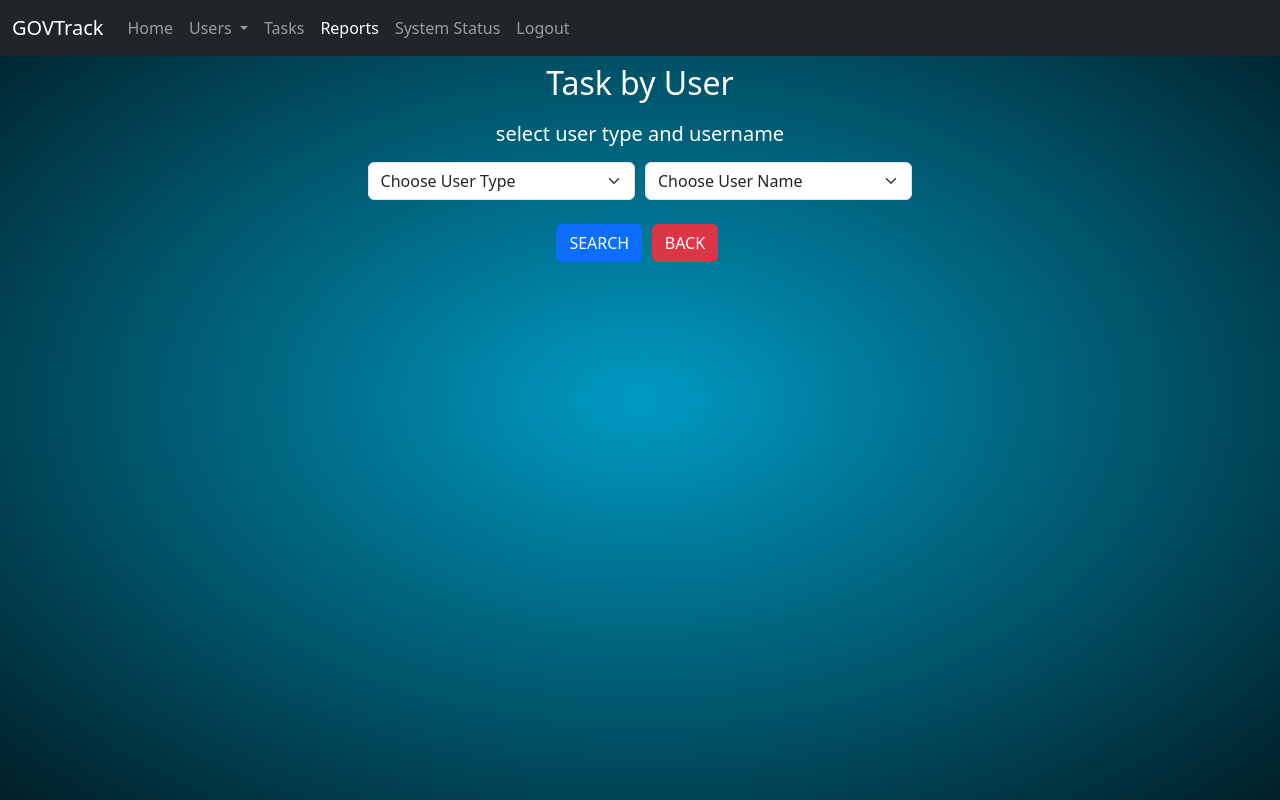
After one commit to S92066157/GovTrack, a PHP site: page /admin/taskByUser.php in a window 1280 px wide. The commit adds this page. Run offline with PHP 8.4, Linux system fonts and the light colour scheme.

Commit message:
new function implemented - task by user

```diff
--- a/JS/javascriptsAdmin.js
+++ b/JS/javascriptsAdmin.js
@@ -23,9 +23,7 @@ function checkUsernameAvailibility() {
         }
     };
 
-    // Send the request with the encoded parameter
     xhr.send("username=" + encodeURIComponent(username));
-
 }
 
 function createNewUser() {
@@ -37,7 +35,6 @@ function createNewUser() {
     var lastname = document.getElementById("lName").value;
 
     var xhr = new XMLHttpRequest();
-
 
     // Configure it: POST-request to with php file
     xhr.open("POST", "../ajax/admin/createNewUser.php", true);
@@ -58,7 +55,6 @@ function createNewUser() {
         }
     };
 
-    // Send the request with the encoded contactNo parameter
     xhr.send("username=" + encodeURIComponent(username) +
         "&password=" + encodeURIComponent(password) +
         "&userRole=" + encodeURIComponent(userRole) +
@@ -96,13 +92,11 @@ function updateUser() {
         }
     };
 
-    // Send the request with the encoded contactNo parameter
     xhr.send("username=" + encodeURIComponent(username) +
         "&password=" + encodeURIComponent(password) +
         "&userRole=" + encodeURIComponent(userRole) +
         "&firstname=" + encodeURIComponent(firstname) +
         "&lastname=" + encodeURIComponent(lastname));
-
 }
 
 
@@ -110,9 +104,7 @@ function deleteUser() {
 
     var username = document.getElementById('username').value;
 
-
     var xhr = new XMLHttpRequest();
-
 
     // Configure it: POST-request to with php file
     xhr.open("POST", "../ajax/admin/deleteUser.php", true);
@@ -133,9 +125,8 @@ function deleteUser() {
 
         }
     };
-    // Send the request with the encoded contactNo parameter
+
     xhr.send("username=" + encodeURIComponent(username));
-
 }
 
 
@@ -172,10 +163,7 @@ function loadUserData() {
 
         }
     };
-
-    // Send the request with the encoded contactNo parameter
     xhr.send("username=" + encodeURIComponent(username));
-
 }
 
 
@@ -188,7 +176,6 @@ function loadUserDataDelete() {
     var lastname = document.getElementById("lName");
 
     var xhr = new XMLHttpRequest();
-
 
     // Configure it: POST-request to with php file
     xhr.open("POST", "../ajax/admin/fetchuserdata.php", true);
@@ -219,11 +206,9 @@ function loadUserDataDelete() {
         }
     };
 
-    // Send the request with the encoded contactNo parameter
     xhr.send("username=" + encodeURIComponent(username));
 
 }
-
 
 
 function retrieveTaskDetails() {
@@ -231,7 +216,6 @@ function retrieveTaskDetails() {
     var uniqueID = document.getElementById('uniqueID').value;
 
     var xhr = new XMLHttpRequest();
-
 
     // Configure it: POST-request to with php file
     xhr.open("POST", "../ajax/admin/checkRef.php", true);
@@ -256,9 +240,7 @@ function retrieveTaskDetails() {
         }
     };
 
-
     xhr.send("uniqueID=" + encodeURIComponent(uniqueID));
-
 }
 
 
@@ -269,9 +251,7 @@ function retrieveDetailsbyDateFront() {
     var table = document.getElementById('resultTableFront');
     var heading = document.getElementById('frontHeading');
 
-
     var xhr = new XMLHttpRequest();
-
 
     // Configure it: POST-request to with php file
     xhr.open("POST", "../ajax/admin/checkbyDateFront.php", true);
@@ -285,13 +265,13 @@ function retrieveDetailsbyDateFront() {
 
             var response = JSON.parse(xhr.responseText);
 
-            console.log(response);
-
             if (response.status == 0) {
                 alert(response.message);
                 heading.innerText = "";
                 table.innerHTML = "";
             }
+
+
             else {
                 heading.innerText = "Task by frontoffice officers"
                 table.innerHTML = "<th> Customer name </th><th> UniqueID </th><th> Task Description</th> <th> Date </th><th> EMP Username </th>";
@@ -304,7 +284,6 @@ function retrieveDetailsbyDateFront() {
         }
     };
 
-    // Send the request with the encoded contactNo parameter
     xhr.send("date=" + encodeURIComponent(date));
 }
 
@@ -350,9 +329,86 @@ function retrieveDetailsbyDateBack() {
         }
     };
 
-    // Send the request with the encoded contactNo parameter
     xhr.send("date=" + encodeURIComponent(date));
+}
 
+
+function loadUsernames() {
+
+    var usertype = document.getElementById('usertype').value;
+    var username = document.getElementById('username');
+
+    var xhr = new XMLHttpRequest();
+
+
+    // Configure it: POST-request to with php file
+    xhr.open("POST", "../ajax/admin/getUsernames.php", true);
+
+    // Set the Content-Type header for POST requests
+    xhr.setRequestHeader("Content-Type", "application/x-www-form-urlencoded");
+
+    // Define the onreadystatechange callback function
+    xhr.onreadystatechange = function () {
+        if (xhr.readyState == 4 && xhr.status == 200) {
+
+            var response = JSON.parse(xhr.responseText);
+            username.innerHTML = '<option value="0" selected disabled>Choose User Name</option>';
+
+            // Loop through the data and create option elements
+            response.forEach(item => {
+                var option = document.createElement('option');
+                option.value = item.username;
+                option.textContent = item.username;
+                username.appendChild(option);
+            });
+
+        }
+    };
+
+    xhr.send("usertype=" + encodeURIComponent(usertype));
+}
+
+function loadtaskbyUser() {
+
+    var username = document.getElementById('username').value;
+    var table = document.getElementById('resultTable');
+    var heading = document.getElementById('heading');
+
+    var xhr = new XMLHttpRequest();
+
+    // Configure it: POST-request to with php file
+    xhr.open("POST", "../ajax/admin/checkbyUsername.php", true);
+
+    // Set the Content-Type header for POST requests
+    xhr.setRequestHeader("Content-Type", "application/x-www-form-urlencoded");
+
+    // Define the onreadystatechange callback function
+    xhr.onreadystatechange = function () {
+        if (xhr.readyState == 4 && xhr.status == 200) {
+
+            var response = JSON.parse(xhr.responseText);
+
+            // console.log(response);
+
+            if (response.status == 0) {
+                alert(response.message);
+                heading.innerText = "No Result";
+                table.innerHTML = "";
+            }
+            else {
+                heading.innerText = "Task by " + username;
+                table.innerHTML = "<th> Customer name </th><th> UniqueID </th><th> Task Description</th> <th> Date </th><th> EMP Username </th>";
+
+                response.forEach(function (item) {
+                    table.innerHTML += '<tr><td>' + item.name + '</td><td>' + item.uID + '</td><td>' + item.taskdescription + '</td><td>' + item.taskdate + '</td><td>' + item.empName + '</td><tr>';
+                });
+
+            }
+
+        }
+    };
+
+    xhr.send("username=" + encodeURIComponent(username));
 }
 
 
--- a/admin/reports.php
+++ b/admin/reports.php
@@ -138,7 +138,7 @@ session_start();
 
     <div class="row">
       <div class="col-sm-8 col-xs-8 col-md-4 col-lg-4 card mx-auto text-center">
-        <a href="customerTask.php">
+        <a href="taskByUser.php">
           <div>
             <img src="img/users.svg" class="my-2" height="100px" alt="">
             <h1>Task by user</h1>
--- /dev/null
+++ b/admin/taskByUser.php
@@ -0,0 +1,157 @@
+<?php
+
+include('../connect.php');
+
+session_start();
+
+?>
+
+<!DOCTYPE html>
+<html lang="en">
+
+<head>
+  <meta charset="UTF-8">
+  <meta name="viewport" content="width=device-width, initial-scale=1.0">
+  <title>Task by User</title>
+  <link href="https://cdn.jsdelivr.net/npm/bootstrap@5.3.2/dist/css/bootstrap.min.css" rel="stylesheet"
+    integrity="sha384-T3c6CoIi6uLrA9TneNEoa7RxnatzjcDSCmG1MXxSR1GAsXEV/Dwwykc2MPK8M2HN" crossorigin="anonymous">
+  <script src="https://cdn.jsdelivr.net/npm/bootstrap@5.3.2/dist/js/bootstrap.bundle.min.js"
+    integrity="sha384-C6RzsynM9kWDrMNeT87bh95OGNyZPhcTNXj1NW7RuBCsyN/o0jlpcV8Qyq46cDfL"
+    crossorigin="anonymous"></script>
+
+  <style>
+    .background-container {
+      position: fixed;
+      top: 0;
+      left: 0;
+      width: 100%;
+      height: 100%;
+      z-index: -1;
+    }
+
+    .overlay {
+      position: absolute;
+      width: 100%;
+      height: 100%;
+      left: 0;
+      top: 0;
+      background: radial-gradient(#009ac2, #001F27);
+      mix-blend-mode: multiply;
+      z-index: -100;
+    }
+
+    a {
+      text-decoration: none;
+      color: black;
+      margin: none;
+    }
+
+    .firstrow input {
+      margin-right: 1%;
+    }
+
+    .customMarginLeft {
+      margin-left: 5%;
+    }
+  </style>
+</head>
+
+<body>
+
+  <nav class="navbar navbar-expand-lg navbar-dark bg-dark">
+    <div class="container-fluid">
+      <a class="navbar-brand">GOVTrack</a>
+      <button class="navbar-toggler" type="button" data-bs-toggle="collapse" data-bs-target="#navbarNavDropdown"
+        aria-controls="navbarNavDropdown" aria-expanded="false" aria-label="Toggle navigation">
+        <span class="navbar-toggler-icon"></span>
+      </button>
+      <div class="collapse navbar-collapse" id="navbarNavDropdown">
+        <ul class="navbar-nav">
+          <li class="nav-item">
+            <a class="nav-link" aria-current="page" href="admindashboard.php">Home</a>
+          </li>
+          <li class="nav-item dropdown">
+            <a class="nav-link dropdown-toggle" href="#" id="navbarDropdownMenuLink" role="button"
+              data-bs-toggle="dropdown" aria-expanded="false">
+              Users
+            </a>
+            <ul class="dropdown-menu" aria-labelledby="navbarDropdownMenuLink">
+              <li><a class="dropdown-item" href="adduser.php">Add New User</a></li>
+              <li><a class="dropdown-item" href="edituser.php">Edit Existing User</a></li>
+            </ul>
+          </li>
+          <li class="nav-item">
+            <a class="nav-link" href="tasks.php">Tasks</a>
+          </li>
+          <li class="nav-item">
+            <a class="nav-link active" href="reports.php">Reports</a>
+          </li>
+          <li class="nav-item">
+            <a class="nav-link" href="status.php">System Status</a>
+          </li>
+          <li class="nav-item">
+            <a class="nav-link" href="../logout.php">Logout</a>
+          </li>
+        </ul>
+      </div>
+    </div>
+  </nav>
+
+  <div class="background-container">
+    <div class="overlay"></div>
+  </div>
+
+  <div class="container-fluid">
+
+    <div class="row">
+      <div class="col-sm-12 col-md-12 col-lg-12 my-2">
+        <h2 class="text-white text-center">Task by User</h2>
+      </div>
+    </div>
+
+    <div class="row">
+      <div class="col-sm-8 col-xs-8 col-md-4 col-lg-8 mx-auto text-center">
+
+        <form id="userSelection" method="post">
+          <div class="align-items-center mt-1 firstrow">
+            <h5 class="text-white"> select user type and username </h5>
+
+            <div class="row">
+              <div class="col-sm-8 col-xs-8 col-md-8 col-lg-8 mt-2 text-center mx-auto d-lg-flex">
+                <select style="margin-right: 10px;" class="form-select" id="usertype" onchange="loadUsernames()"
+                  id="usertype">
+                  <option value="0" selected disabled>Choose User Type</option>
+                  <option value="frontoffice">Front-office</option>
+                  <option value="backoffice">Back-office</option>
+                </select>
+
+                <select class="form-select" name="username" id="username">
+                  <option value="0" selected disabled>Choose User Name</option>
+                </select>
+              </div>
+            </div>
+        </form>
+        <div class="row">
+          <div class="col-sm-8 col-xs-8 col-md-8 col-lg-8 mt-4 text-center mx-auto">
+            <input type="button" class="btn btn-primary " onclick="loadtaskbyUser()" value="SEARCH">
+            <input type="button" onclick="location.href='reports.php'" class="btn btn-danger" value="BACK">
+          </div>
+        </div>
+
+
+      </div>
+    </div>
+    <div class="row">
+          <div class="col-sm-8 col-xs-8 col-md-10 col-lg-10 mx-auto text-center">
+            <h5 id="heading" class="mt-3 text-white"> </h5>
+            <table id="resultTable" class="table table-striped mt-3">
+            </table>
+          </div>
+        </div>
+  </div>
+
+
+  <script src="../JS/javascriptsAdmin.js"></script>
+</body>
+
+</html>
```
Also changed, not shown: AJAX/admin/checkbyUsername.php (added, +65 -0 lines), AJAX/admin/getUsernames.php (added, +44 -0 lines).
